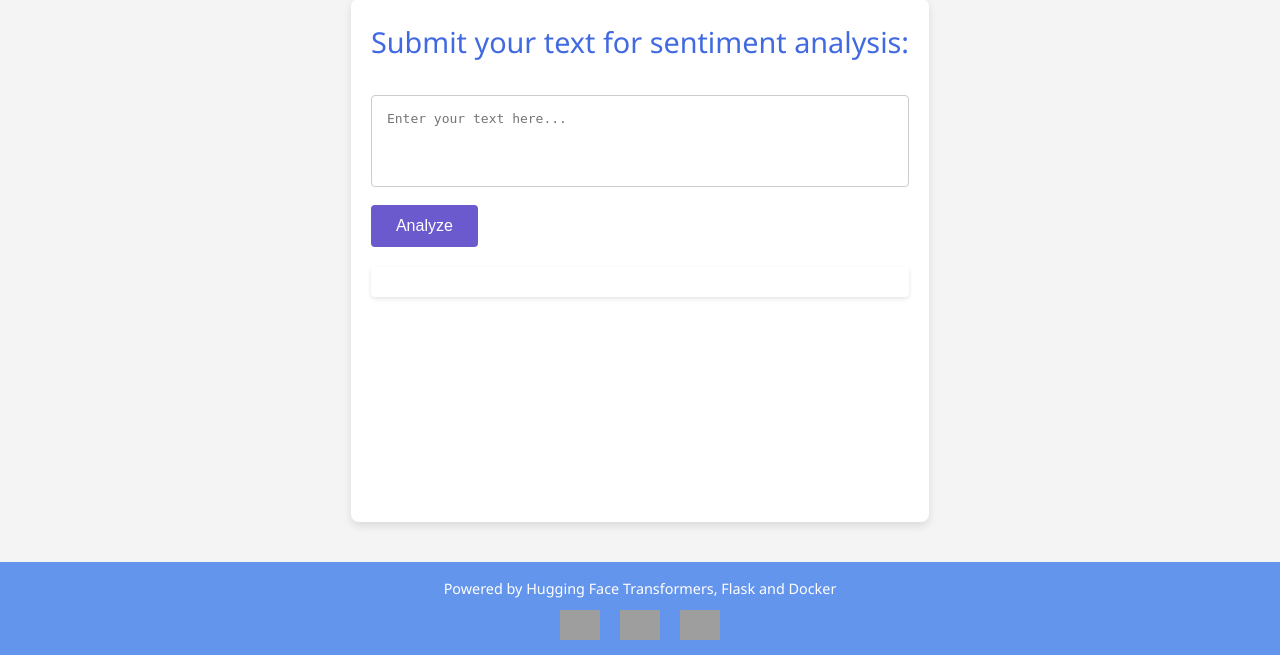
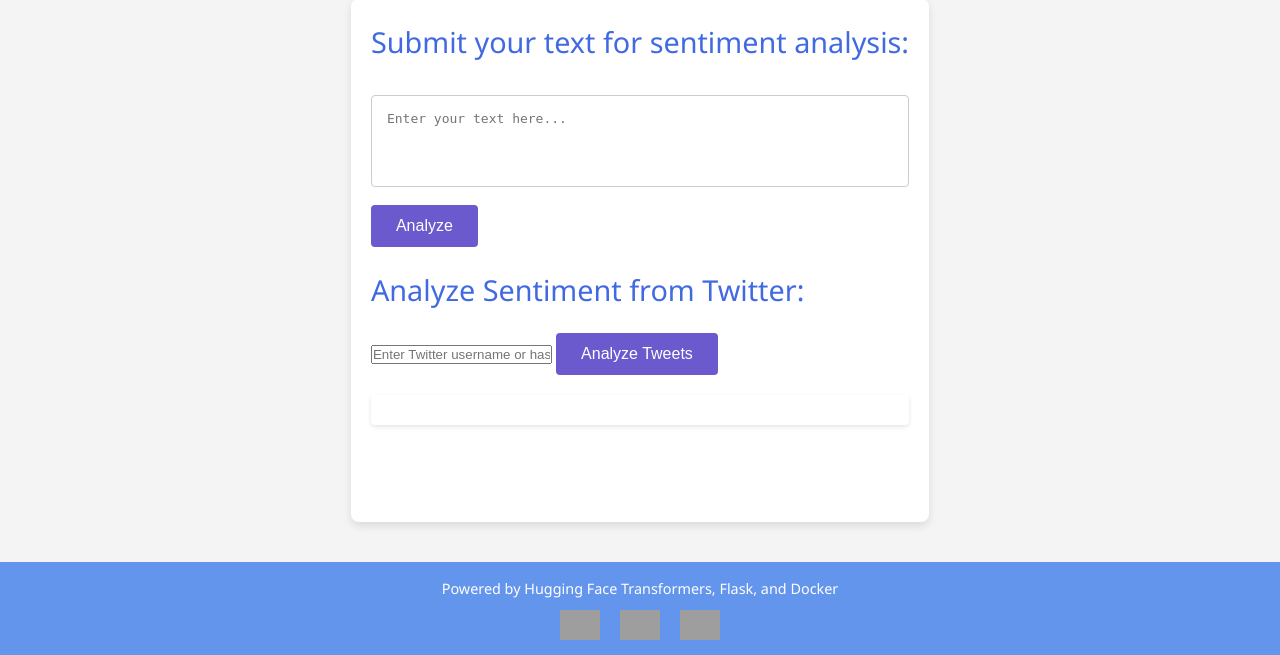
Before and after one commit to MarBenitez/sentiment-analysis-docker, a Flask app: page / in a window 1280 px wide. Shown: the part 145-800 px from the top of the page. Run offline with Flask 2, Linux system fonts and the light colour scheme; grey boxes are pictures that could not be loaded.

Commit message:
adding X API for tweets
html ok, button doesn't work yet

```diff
--- a/app/__init__.py
+++ b/app/__init__.py
@@ -1,6 +1,9 @@
-# initialize the flask app
+import os
+from flask import Flask
+from dotenv import load_dotenv
 
-from flask import Flask
+# Cargar variables de entorno desde el archivo .env
+load_dotenv()
 
 def create_app():
     app = Flask(__name__)
--- a/app/routes.py
+++ b/app/routes.py
@@ -1,8 +1,5 @@
-
-# define the application paths and logic for handling requests
-
 from flask import Blueprint, render_template, request, jsonify
-from app.model import predict_sentiment
+from app.model import predict_sentiment, analyze_user_tweets, analyze_hashtag_tweets
 
 main = Blueprint('main', __name__)
 
@@ -26,3 +23,31 @@ def analyze_sentiment():
         return jsonify({"error": "No text provided"}), 400
     result = predict_sentiment(text)
     return jsonify({"label": result}), 200
+
+@main.route('/analyze_user_tweets', methods=['POST'])
+def analyze_user():
+    data = request.get_json(force=True)
+    username = data.get("username", "")
+    tweet_count = int(data.get("count", 10))
+    if not username:
+        return jsonify({"error": "No username provided"}), 400
+
+    tweets = analyze_user_tweets(username, tweet_count)
+    if tweets is not None:
+        return jsonify({"tweets": tweets}), 200
+    else:
+        return jsonify({"error": "Failed to analyze user tweets"}), 500
+
+@main.route('/analyze_hashtag_tweets', methods=['POST'])
+def analyze_hashtag():
+    data = request.get_json(force=True)
+    hashtag = data.get("hashtag", "")
+    tweet_count = int(data.get("count", 10))
+    if not hashtag:
+        return jsonify({"error": "No hashtag provided"}), 400
+
+    tweets = analyze_hashtag_tweets(hashtag, tweet_count)
+    if tweets is not None:
+        return jsonify({"tweets": tweets}), 200
+    else:
+        return jsonify({"error": "Failed to analyze hashtag tweets"}), 500
--- a/app/templates/index.html
+++ b/app/templates/index.html
@@ -17,10 +17,17 @@
             <textarea id="text-input" rows="4" placeholder="Enter your text here..."></textarea>
             <button type="submit">Analyze</button>
         </form>
+
+        <h2>Analyze Sentiment from Twitter:</h2>
+        <form id="twitter-form">
+            <input type="text" id="twitter-input" placeholder="Enter Twitter username or hashtag...">
+            <button type="submit">Analyze Tweets</button>
+        </form>
+
         <div id="result"></div>
     </div>
     <footer>
-        <p>Powered by Hugging Face Transformers, Flask and Docker</p>
+        <p>Powered by Hugging Face Transformers, Flask, and Docker</p>
         <div class="icons">
             <img src="https://huggingface.co/front/assets/huggingface_logo-noborder.svg" alt="Hugging Face Logo" class="hf-logo">
             <img src="https://www.vectorlogo.zone/logos/pocoo_flask/pocoo_flask-icon.svg" alt="Flask Logo" class="flask-logo">
@@ -28,7 +35,7 @@
         </div>
     </footer>
 
-    <!-- JavaScript code -->
+    <!-- JavaScript -->
     <script>
         document.getElementById('sentiment-form').addEventListener('submit', function(event) {
             event.preventDefault();
@@ -56,8 +63,33 @@
             })
             .catch(error => console.error('Error:', error));
         });
+
+        document.getElementById('twitter-form').addEventListener('submit', function(event) {
+            event.preventDefault();
+            var twitterInput = document.getElementById('twitter-input').value;
+            fetch('/analyze-twitter', {
+                method: 'POST',
+                headers: {
+                    'Content-Type': 'application/json'
+                },
+                body: JSON.stringify({input: twitterInput})
+            })
+            .then(response => response.json())
+            .then(data => {
+                var resultDiv = document.getElementById('result');
+                if (data.error) {
+                    resultDiv.innerHTML = `<p>Error: ${data.error}</p>`;
+                } else {
+                    resultDiv.innerHTML = `<p>Sentiment Analysis from Twitter: ${data.label}</p>`;
+                    if (data.label.toLowerCase() === 'negative') {
+                        resultDiv.style.backgroundColor = '#ffcccc'; // Rojo claro para negativo
+                    } else if (data.label.toLowerCase() === 'positive') {
+                        resultDiv.style.backgroundColor = '#ccffcc'; // Verde claro para positivo
+                    }
+                }
+            })
+            .catch(error => console.error('Error:', error));
+        });
     </script>
-
-    <!-- JavaScript code ending -->
 </body>
 </html>
--- a/requirements.txt
+++ b/requirements.txt
@@ -5,3 +5,5 @@ torch>=1.11.0
 tokenizers==0.10.3
 gunicorn==20.1.0
 six==1.16.0
+python-dotenv==1.0.1
+tweepy==4.14.0
```
Also changed, not shown: app/model.py (+52 -6 lines).
